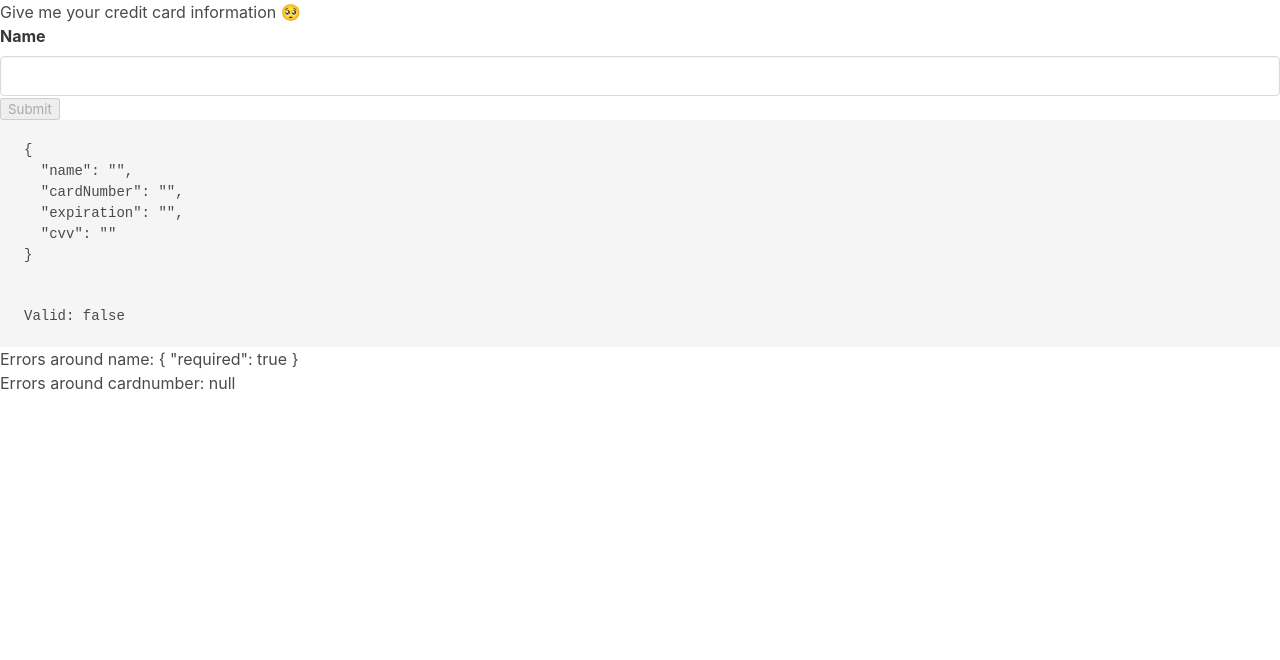
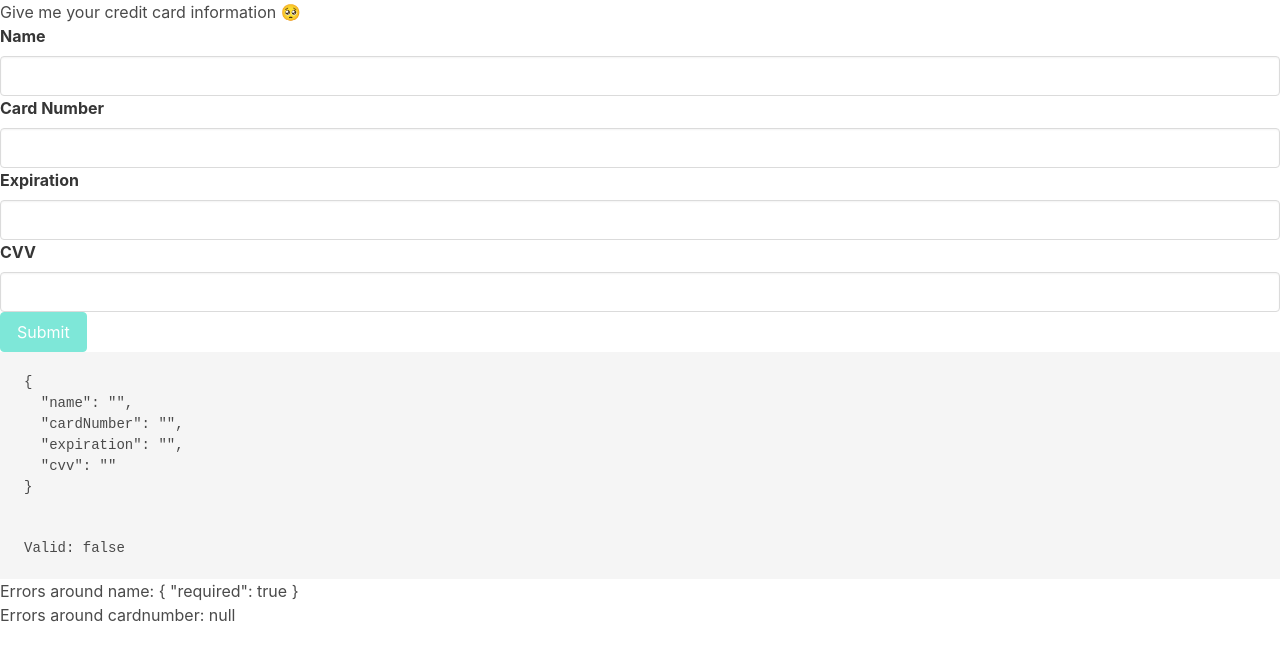
Before and after one commit to evgeniyp92/angular-learning, an Angular app in the folder creditcard/: page / in a window 1280 px wide. Shown: the top 660 px of the page. Built offline with nearby package versions, Linux system fonts and the light colour scheme.

Commit message:
add dummy onSubmit

```diff
--- a/creditcard/src/app/card-form/card-form.component.html
+++ b/creditcard/src/app/card-form/card-form.component.html
@@ -1,7 +1,12 @@
-<form [formGroup]="cardForm">
-  <app-input label="Name" [control]="cardForm.controls.name"></app-input>
+<form [formGroup]="cardForm" (ngSubmit)="onSubmit()">
+  <app-input label="Name" [control]="cardForm.controls.name" />
+  <app-input label="Card Number" [control]="cardForm.controls.cardNumber" />
+  <app-input label="Expiration" [control]="cardForm.controls.expiration" />
+  <app-input label="CVV" [control]="cardForm.controls.cvv" />
+  <button [disabled]="cardForm.invalid" type="submit" class="button is-primary">
+    Submit
+  </button>
 </form>
-<button [disabled]="!cardForm.valid">Submit</button>
 <pre>{{ cardForm.value | json }}</pre>
 <pre>Valid: {{ cardForm.valid }}</pre>
 <div>Errors around name: {{ cardForm.controls.name.errors | json }}</div>
--- a/creditcard/src/app/card-form/card-form.component.ts
+++ b/creditcard/src/app/card-form/card-form.component.ts
@@ -20,4 +20,9 @@ export class CardFormComponent {
     expiration: new FormControl(''),
     cvv: new FormControl(''),
   });
+
+  onSubmit() {
+    console.log('Form submitted');
+    console.table(this.cardForm.value);
+  }
 }
--- a/creditcard/src/app/input/input.component.ts
+++ b/creditcard/src/app/input/input.component.ts
@@ -7,7 +7,7 @@ import { FormControl, ValidationErrors } from '@angular/forms';
   styleUrl: './input.component.css',
 })
 export class InputComponent {
-  @Input() control: FormControl = new FormControl();
+  @Input() control: FormControl = new FormControl('');
   @Input() label: string = '';
 
   showErrors() {
```
